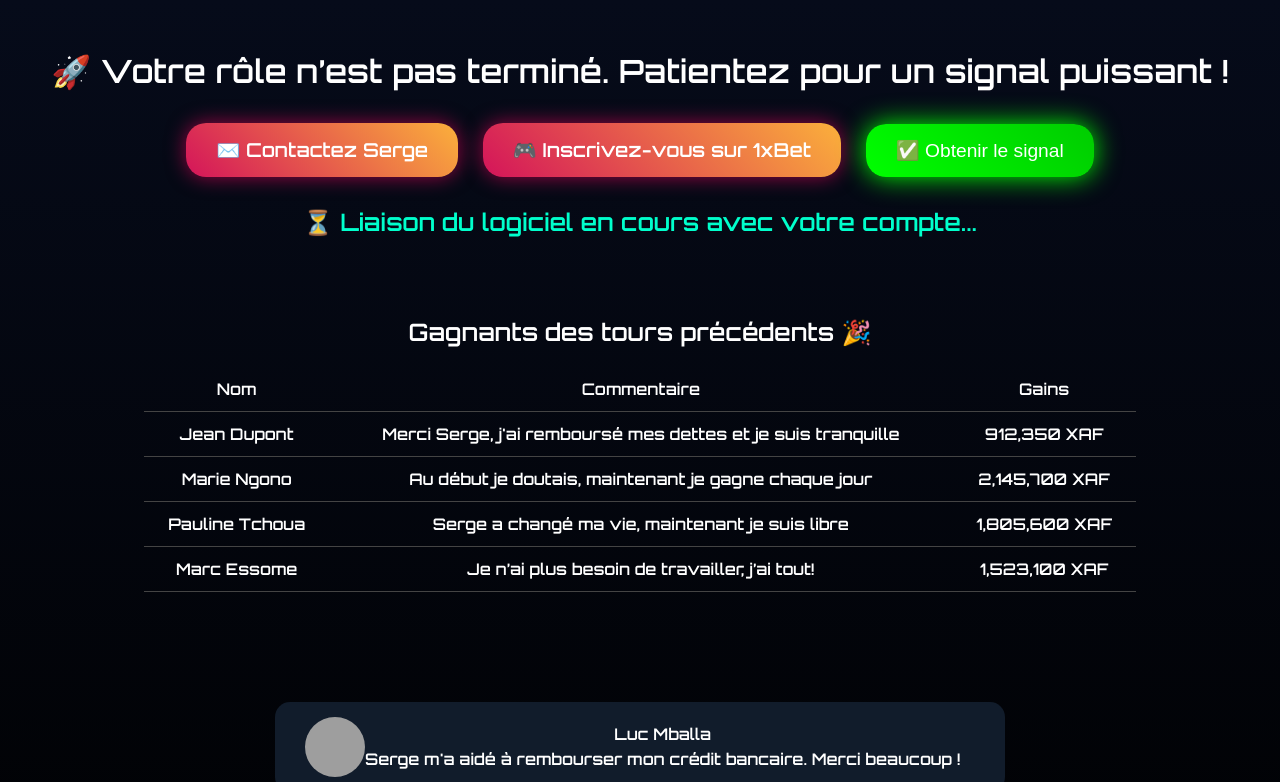
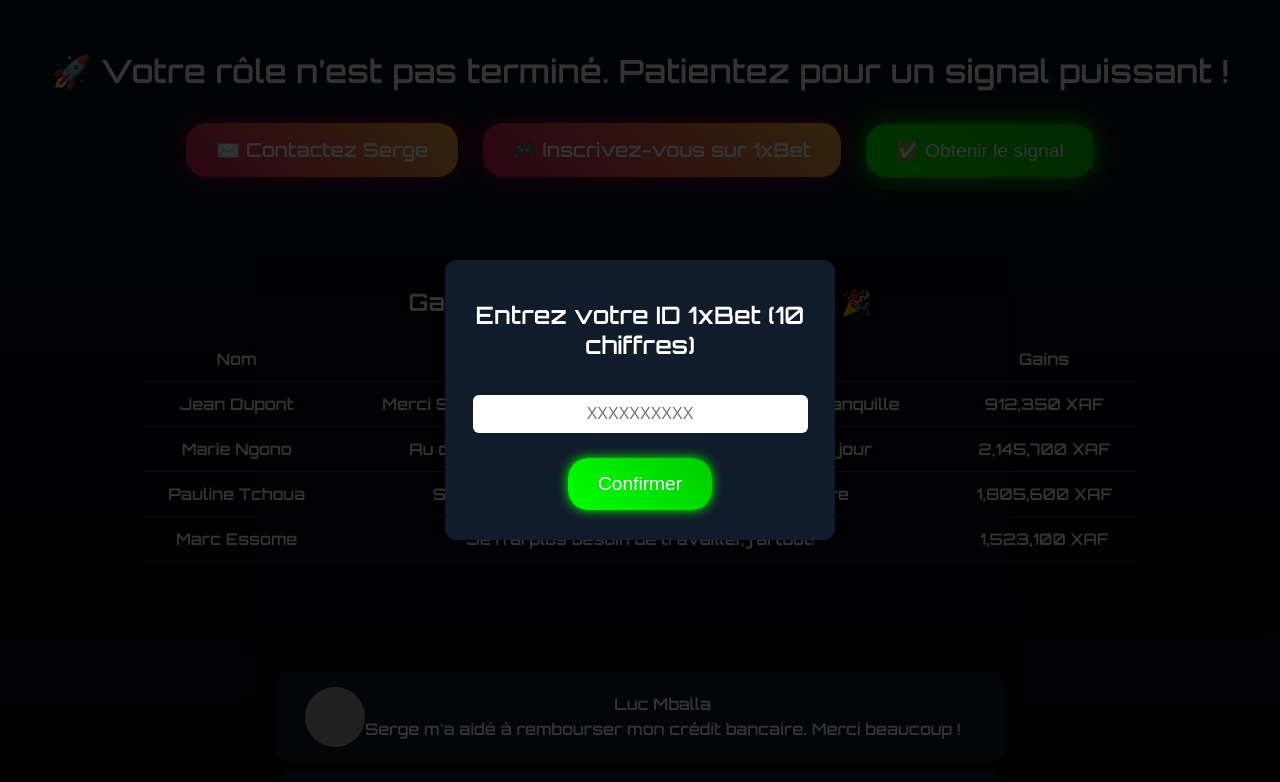
Before and after one commit to tokyo921/aviator_serge_predictor, a plain HTML site: page index.html in a window 1280 px wide. Both pictures are taken after a click on the button "✅ Obtenir le signal". Shown: the top 782 px of the page. Drawn offline with Linux system fonts and the light colour scheme; grey boxes are pictures that could not be loaded.

Commit message:
Update index.html

```diff
--- a/index.html
+++ b/index.html
@@ -74,6 +74,36 @@
       color: #00ffcc;
       margin-top: 20px;
     }
+    /* Modal */
+    .modal {
+      display: none;
+      position: fixed;
+      z-index: 1000;
+      left: 0;
+      top: 0;
+      width: 100%;
+      height: 100%;
+      background: rgba(0,0,0,0.8);
+      justify-content: center;
+      align-items: center;
+    }
+    .modal-content {
+      background: #111c2b;
+      padding: 20px;
+      border-radius: 12px;
+      max-width: 350px;
+      width: 90%;
+      text-align: center;
+    }
+    .modal input {
+      padding: 10px;
+      font-size: 1em;
+      width: 90%;
+      margin: 15px 0;
+      border-radius: 6px;
+      border: none;
+      text-align: center;
+    }
   </style>
 </head>
 <body>
@@ -81,7 +111,7 @@
     <h1>🚀 Votre rôle n’est pas terminé. Patientez pour un signal puissant !</h1>
     <a class="button" href="https://t.me/Serge_Predictor_bot" target="_blank">✉️ Contactez Serge</a>
     <a class="button" href="https://reffpa.com/L?tag=d_4807639m_97c__[]general[]_d173602_l224974_adaptive_banner&site=4807639&ad=97&r=registration" target="_blank">🎮 Inscrivez-vous sur 1xBet</a>
-    <button class="button button-green" onclick="getSignal()">✅ Obtenir le signal</button>
+    <button class="button button-green" onclick="openModal()">✅ Obtenir le signal</button>
     <div id="signal-display"></div>
   </div>
 
@@ -120,31 +150,42 @@
     </div>
   </div>
 
+  <!-- Modal -->
+  <div id="idModal" class="modal">
+    <div class="modal-content">
+      <h2>Entrez votre ID 1xBet (10 chiffres)</h2>
+      <input type="text" id="userId" maxlength="10" placeholder="XXXXXXXXXX">
+      <button class="button button-green" onclick="submitId()">Confirmer</button>
+    </div>
+  </div>
+
   <script>
-    let signalActive = false;
+    function openModal() {
+      document.getElementById("idModal").style.display = "flex";
+    }
 
-    function getSignal() {
-      const display = document.getElementById('signal-display');
-
-      if (signalActive) {
-        display.textContent = '🎯 Le signal est en préparation, veuillez patienter...';
+    function submitId() {
+      const id = document.getElementById("userId").value;
+      if(id.length !== 10 || isNaN(id)) {
+        alert("⚠️ Veuillez entrer un ID correct de 10 chiffres");
         return;
       }
+      document.getElementById("idModal").style.display = "none";
+      const display = document.getElementById("signal-display");
+      display.textContent = "⏳ Liaison du logiciel avec votre compte en cours...";
+      setTimeout(() => {
+        display.textContent = "⚡ Préparation du signal...";
+      }, 3000);
+      setTimeout(() => {
+        display.textContent = "⚠️ Pour activer le logiciel, vous devez recharger votre compte 1xBet avec 1,500 XAF";
+      }, 6000);
+    }
 
-      signalActive = true;
-      display.textContent = '⏳ Liaison du logiciel en cours avec votre compte...';
-
-      setTimeout(() => {
-        display.textContent = '⚡ Préparation du signal en cours...';
-      }, 3000);
-
-      setTimeout(() => {
-        display.textContent = '⚠️ Pour activer le logiciel, vous devez recharger votre compte 1xBet avec 1,500 XAF';
-      }, 6000);
-
-      setTimeout(() => {
-        signalActive = false;
-      }, 9000);
+    window.onclick = function(event) {
+      const modal = document.getElementById("idModal");
+      if(event.target === modal) {
+        modal.style.display = "none";
+      }
     }
   </script>
 </body>
```
